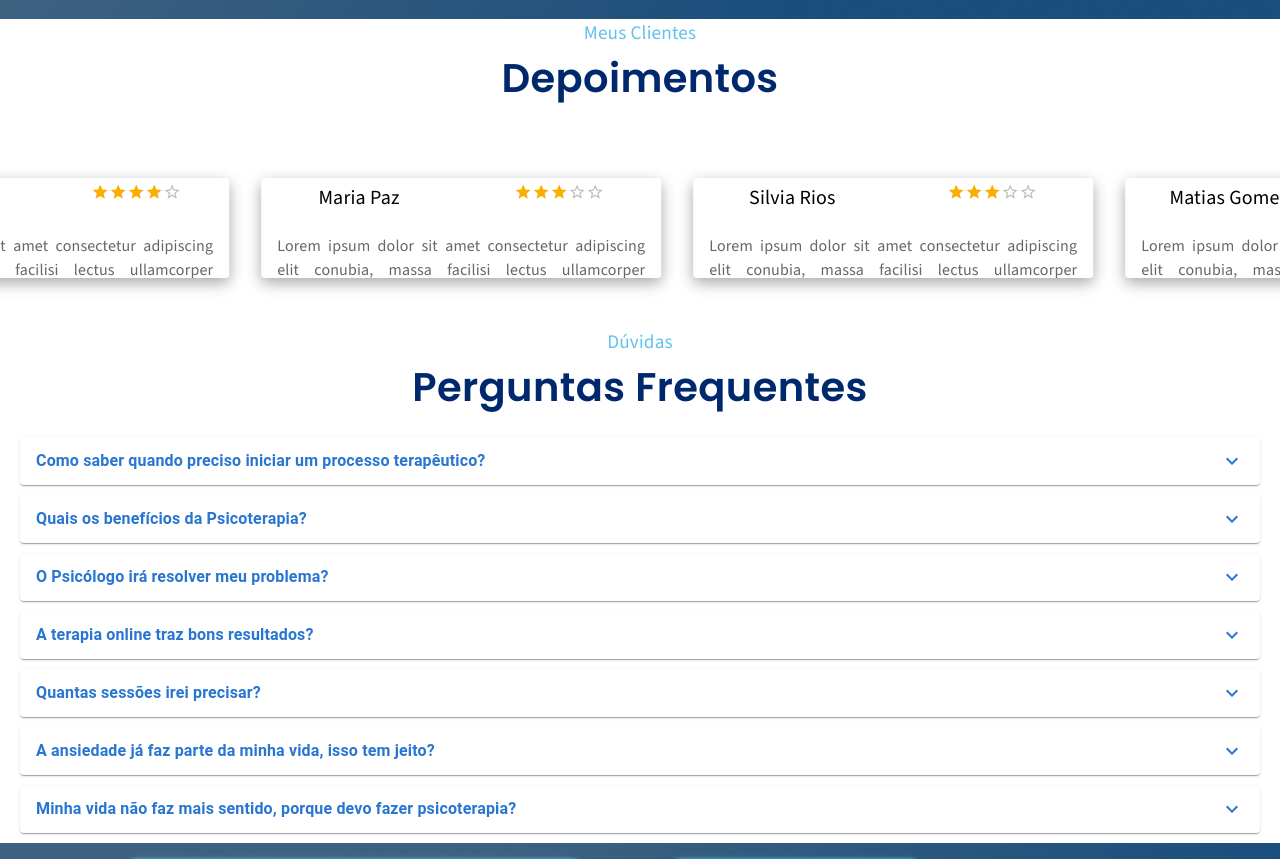
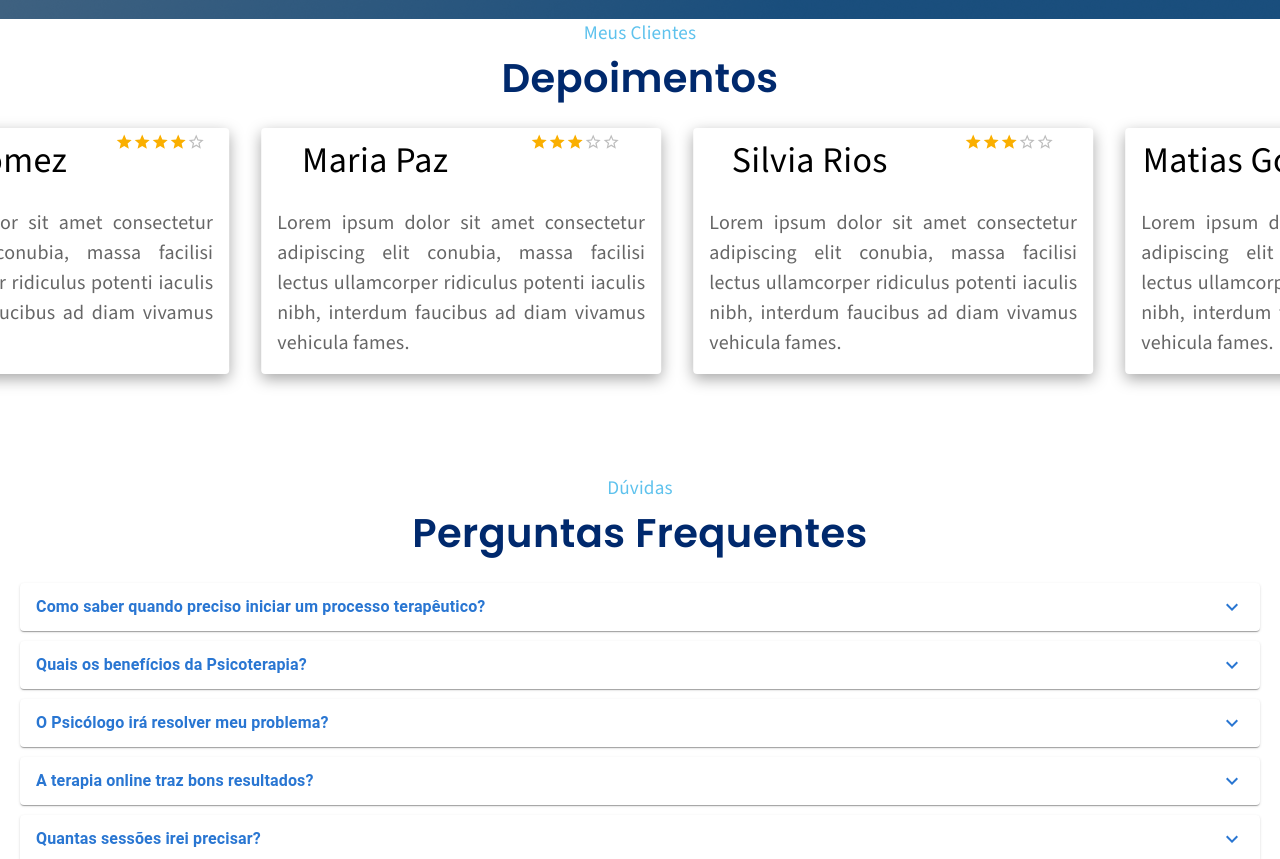
Before and after one commit to AlexandreNMota/greicy-lp, a React (Vite) app: page / in a window 1280 px wide. Shown: the part 4340-5199 px from the top of the page. Built offline with nearby package versions, Linux system fonts and the light colour scheme; grey boxes are pictures that could not be loaded.

Commit message:
depoimentos ok

```diff
--- a/src/index.css
+++ b/src/index.css
@@ -102,3 +102,10 @@ body {
   font-style: normal !important;
   color: #fff;
 }
+
+.content-depo {
+  font-family: "Source Sans 3", sans-serif !important;
+  font-optical-sizing: auto !important;
+  font-weight: 300 !important;
+  font-style: normal !important;
+}
--- a/src/pages/depoimentos/index.tsx
+++ b/src/pages/depoimentos/index.tsx
@@ -61,7 +61,8 @@ export const Depoimentos = () => {
         style={{
           x: xTranslation,
           width: "200vw",
-          marginTop: "50px",
+          // marginTop: "50px",
+          paddingBottom: "50px",
         }}
       >
         {[...tutorialSteps].map((item, index) => (
@@ -69,7 +70,9 @@ export const Depoimentos = () => {
             key={index}
             sx={{
               boxShadow: "rgba(0, 0, 0, 0.35) 0px 5px 15px",
-              height: "100px",
+              minHeight: {
+                xs: "100%",
+              },
             }}
           >
             <CardActionArea>
@@ -78,13 +81,18 @@ export const Depoimentos = () => {
                 sx={{
                   textAlign: "initial !important",
                   color: "#000 !important",
-                  fontSize: "20px !important",
+
                   fontWeight: "400 !important",
                   display: "flex !important",
                   width: "100% !important",
                   justifyContent: "space-around !important",
                   borderRadius: "20px !important",
                   padding: "5px !important",
+                  fontSize: {
+                    xs: "1rem !important",
+                    md: "1.75rem !important",
+                    lg: "2.25rem !important",
+                  },
                 }}
               >
                 {item.nome}
@@ -93,16 +101,21 @@ export const Depoimentos = () => {
                   name="read-only"
                   value={item.stars}
                   readOnly
-                  sx={{ marginLeft: "10px" }}
+                  sx={{ marginLeft: { md: "10px" } }}
                 />
               </Typography>
               <CardContent>
                 <Typography
-                  className="source-sans-3"
+                  className="content-depo"
                   sx={{
                     color: "#666666 !important",
-                    fontSize: "16px !important",
+                    // fontSize: "16px !important",
                     textAlign: "justify !important",
+                    fontSize: {
+                      xs: ".75rem !important",
+                      sm: "1rem !important",
+                      md: "1.25rem  !important",
+                    },
                   }}
                 >
                   {item.desc}
```
